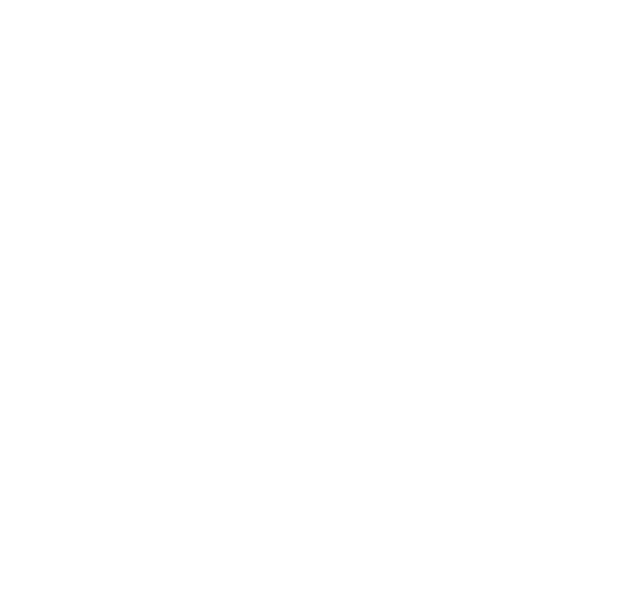
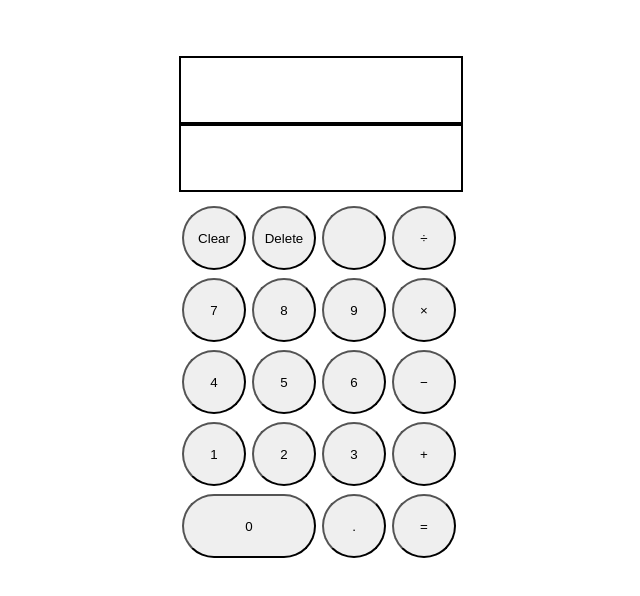
Before and after one commit to Gallardo166/calculator, a plain HTML site: page index.html in a window 1280 px wide. Shown: the whole page, without its empty margins (321-961 px from the left). Drawn offline with Linux system fonts and the light colour scheme.

Commit message:
Create calculator UI

```diff
--- a/index.html
+++ b/index.html
@@ -7,5 +7,40 @@
         <script src="script.js"></script>
     </head>
     <body>
+        <div class="display">
+            <div class="history"></div>
+            <div class="result"></div>
+        </div>
+        <div class="keys">
+            <div class="row">
+                <button>Clear</button>
+                <button>Delete</button>
+                <button></button>
+                <button>&divide;</button>
+            </div>
+            <div class="row">
+                <button>7</button>
+                <button>8</button>
+                <button>9</button>
+                <button>&times;</button>
+            </div>
+            <div class="row">
+                <button>4</button>
+                <button>5</button>
+                <button>6</button>
+                <button>&minus;</button>
+            </div>
+            <div class="row">
+                <button>1</button>
+                <button>2</button>
+                <button>3</button>
+                <button>&plus;</button>
+            </div>
+            <div class="row">
+                <button class="zero">0</button>
+                <button>.</button>
+                <button>=</button>
+            </div>
+        </div>
     </body>
 </html>
--- a/style.css
+++ b/style.css
@@ -0,0 +1,43 @@
+body {
+    display: flex;
+    flex-direction: column;
+    align-items: center;
+}
+
+div {
+    width: 280px
+}
+
+.display {
+    margin-top: 48px;
+    margin-bottom: 10px;
+}
+
+.history, .result {
+    border: solid black 2px;
+    height: 64px;
+}
+
+.row {
+    display: flex;
+    height: 64px;
+    justify-content: center;
+    margin: 4px 0;
+    gap: 6px
+}
+
+.keys {
+    display: flex;
+    flex-direction: column;
+}
+
+button {
+    width: 64px;
+    height: 64px;
+    border-radius: 120px;
+    margin:0;
+}
+
+.zero {
+    width: 134px;
+}
```
